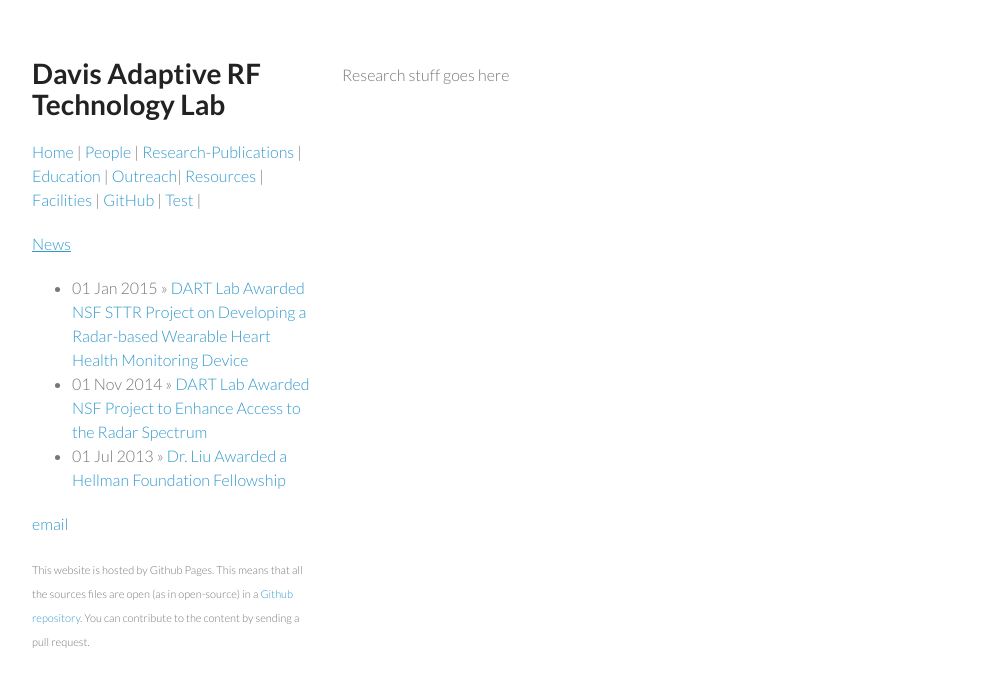
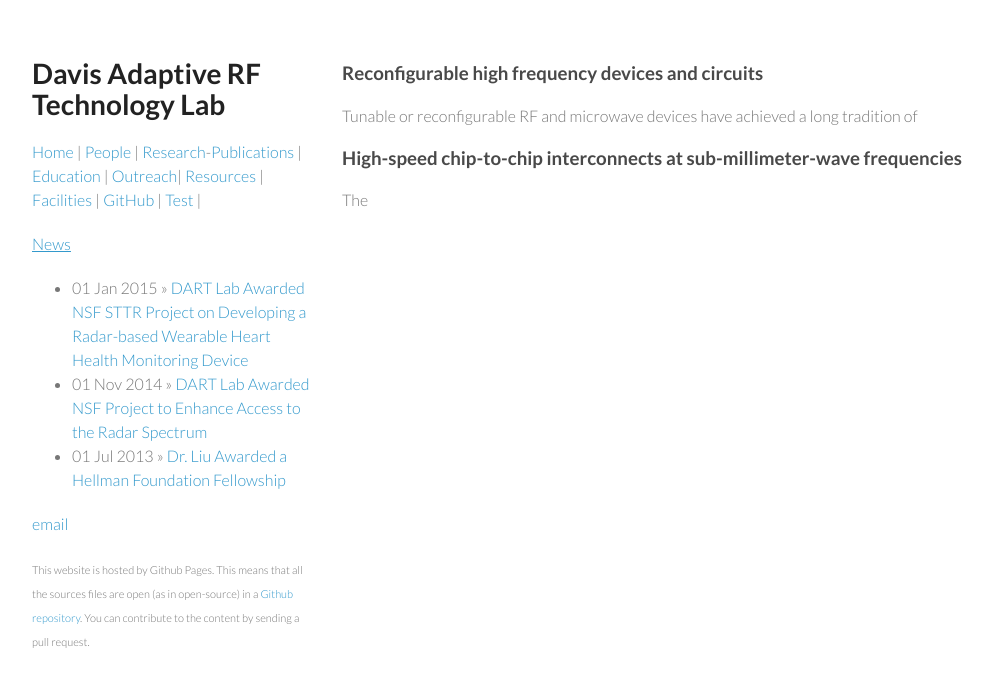
Before and after one commit to ucdart/ucdart.github.io, a Jekyll site: the page built from research/index.md, in a window 1280 px wide. Shown: the top 687 px of the page, without its empty margins (128-1121 px from the left). Built offline with Jekyll 4.4.1, drawn with Linux system fonts in a browser that asks for light colours.

Commit message:
Updated index.md

```diff
--- a/research/index.md
+++ b/research/index.md
@@ -4,4 +4,10 @@ title: UCDart/Research
 published: true
 ---
 
-Research stuff goes here
+### Reconfigurable high frequency devices and circuits
+
+Tunable or reconfigurable RF and microwave devices have achieved a long tradition of
+
+### High-speed chip-to-chip interconnects at sub-millimeter-wave frequencies
+
+The
```
